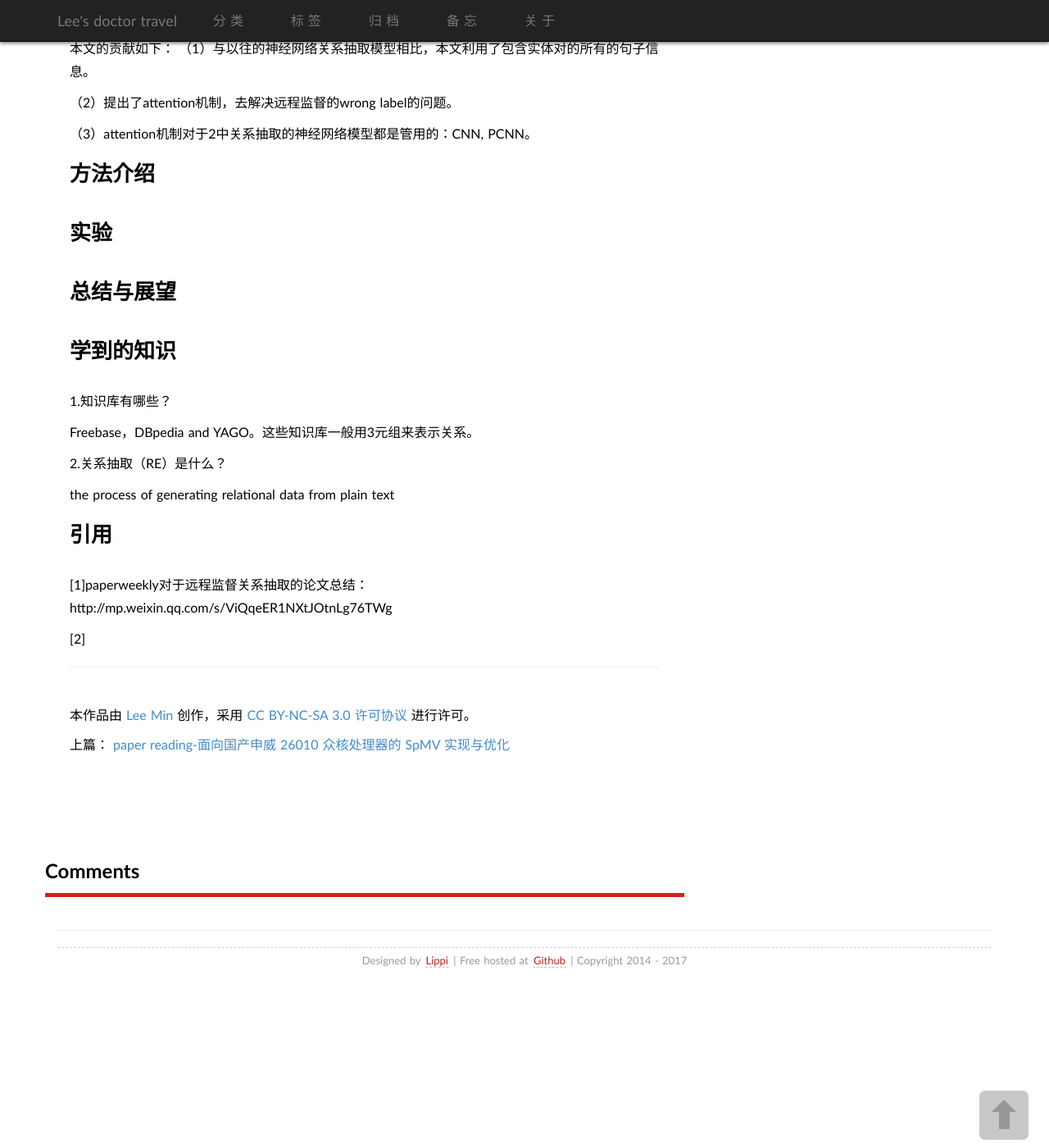
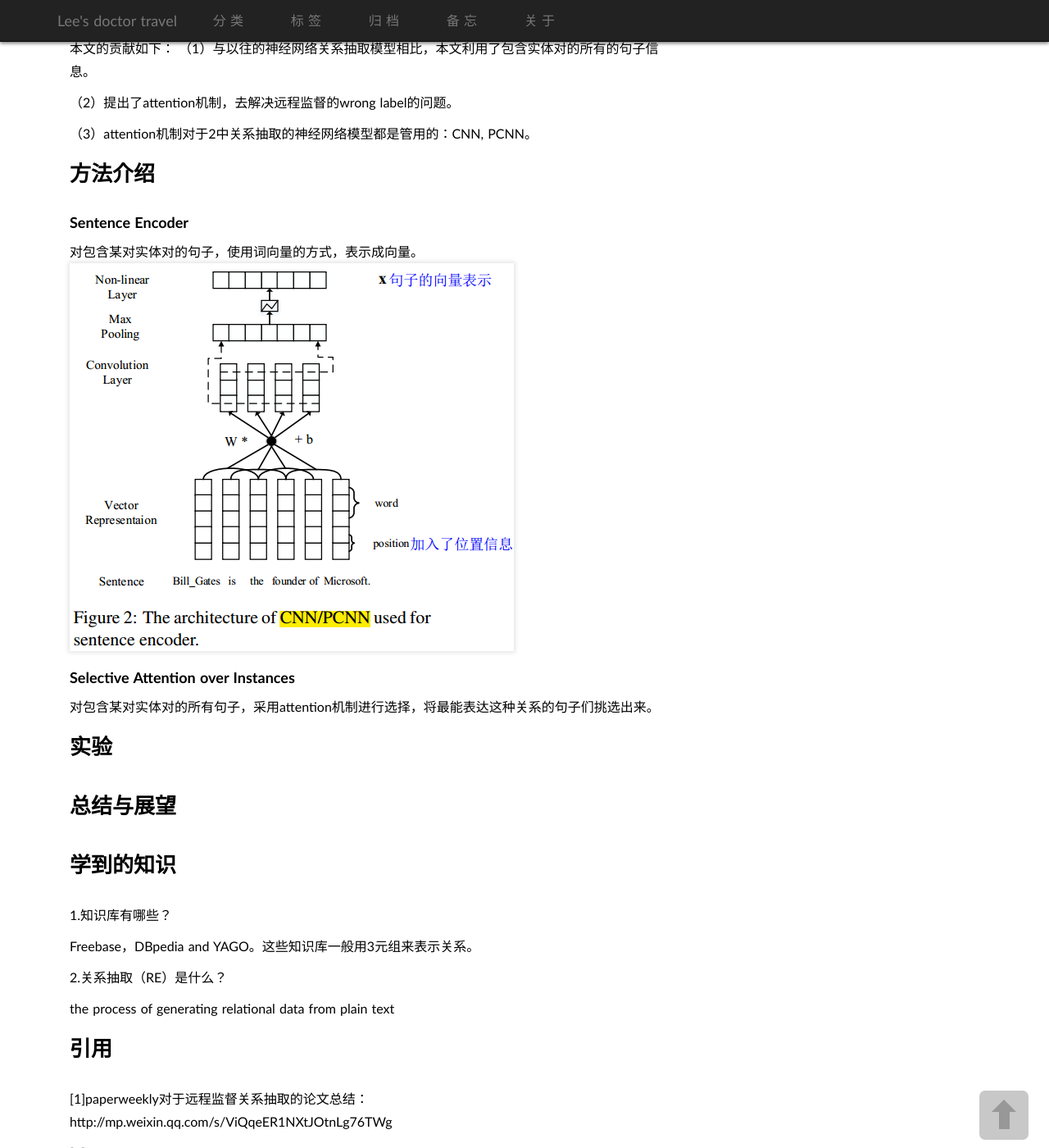
Before and after one commit to limin2015/limin2015.github.io, a Jekyll site: the page built from _posts/2017-07-29-paper-relation extraction(distant supervision).md, in a window 1280 px wide and 1400 px high, scrolled down 1718 px. Shown: the whole window at 82% size. Built offline with Jekyll 4.4.1, drawn with Linux system fonts in a browser that asks for light colours; some web fonts are replaced; comment, search, counter and statistics services are not loaded.

Commit message:
paper-spmv-sw-lff

```diff
--- a/_posts/2017-07-29-paper-relation extraction(distant supervision).md
+++ b/_posts/2017-07-29-paper-relation extraction(distant supervision).md
@@ -58,6 +58,13 @@ tags:
 
 ## 方法介绍
 
+### Sentence Encoder
+对包含某对实体对的句子，使用词向量的方式，表示成向量。
+![](/images/NLP/RE-2.png)
+
+
+### Selective Attention over Instances
+对包含某对实体对的所有句子，采用attention机制进行选择，将最能表达这种关系的句子们挑选出来。
 
 
 ## 实验
```
Also changed, not shown: images/NLP/RE-2.png (added).
